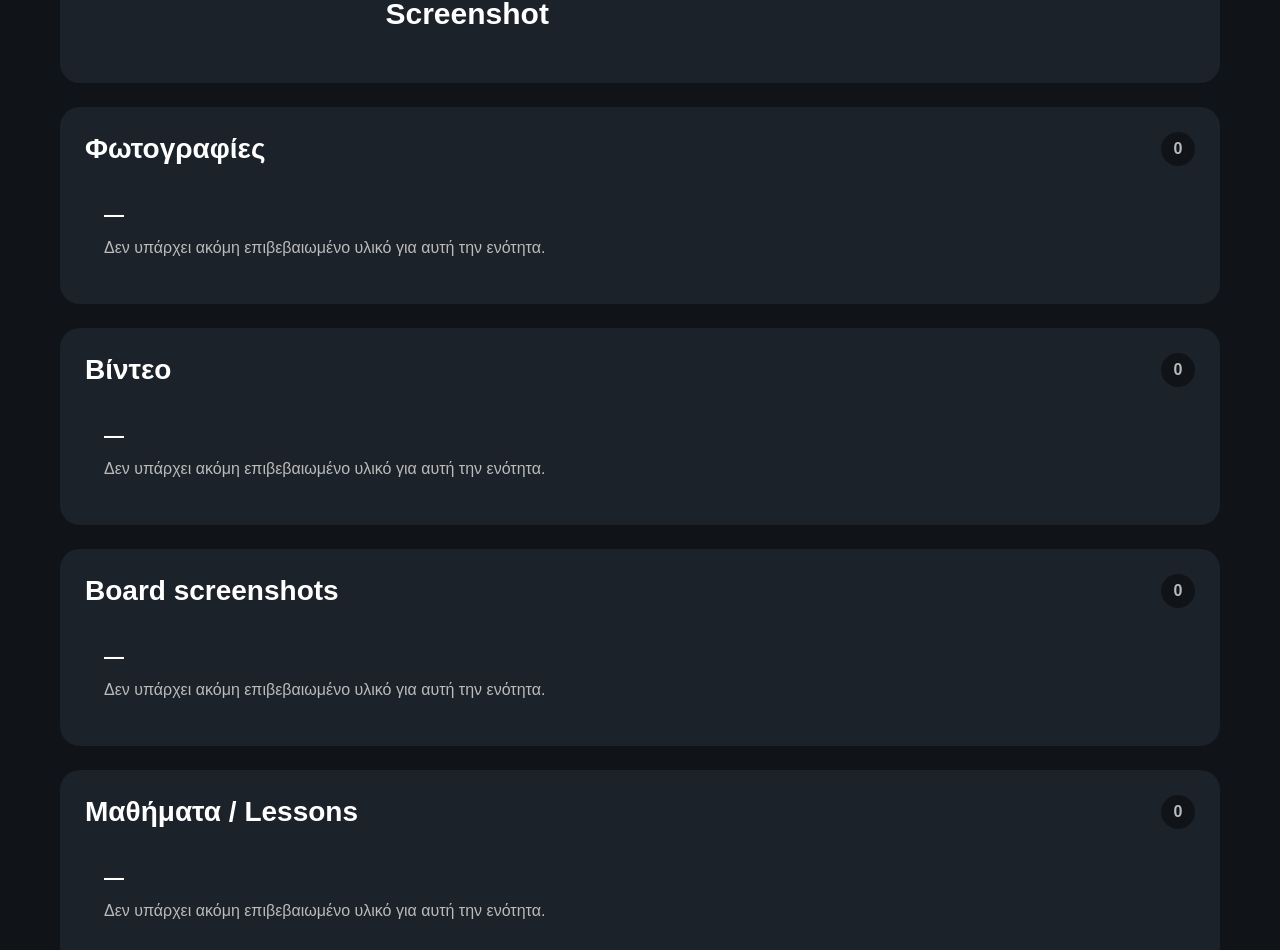
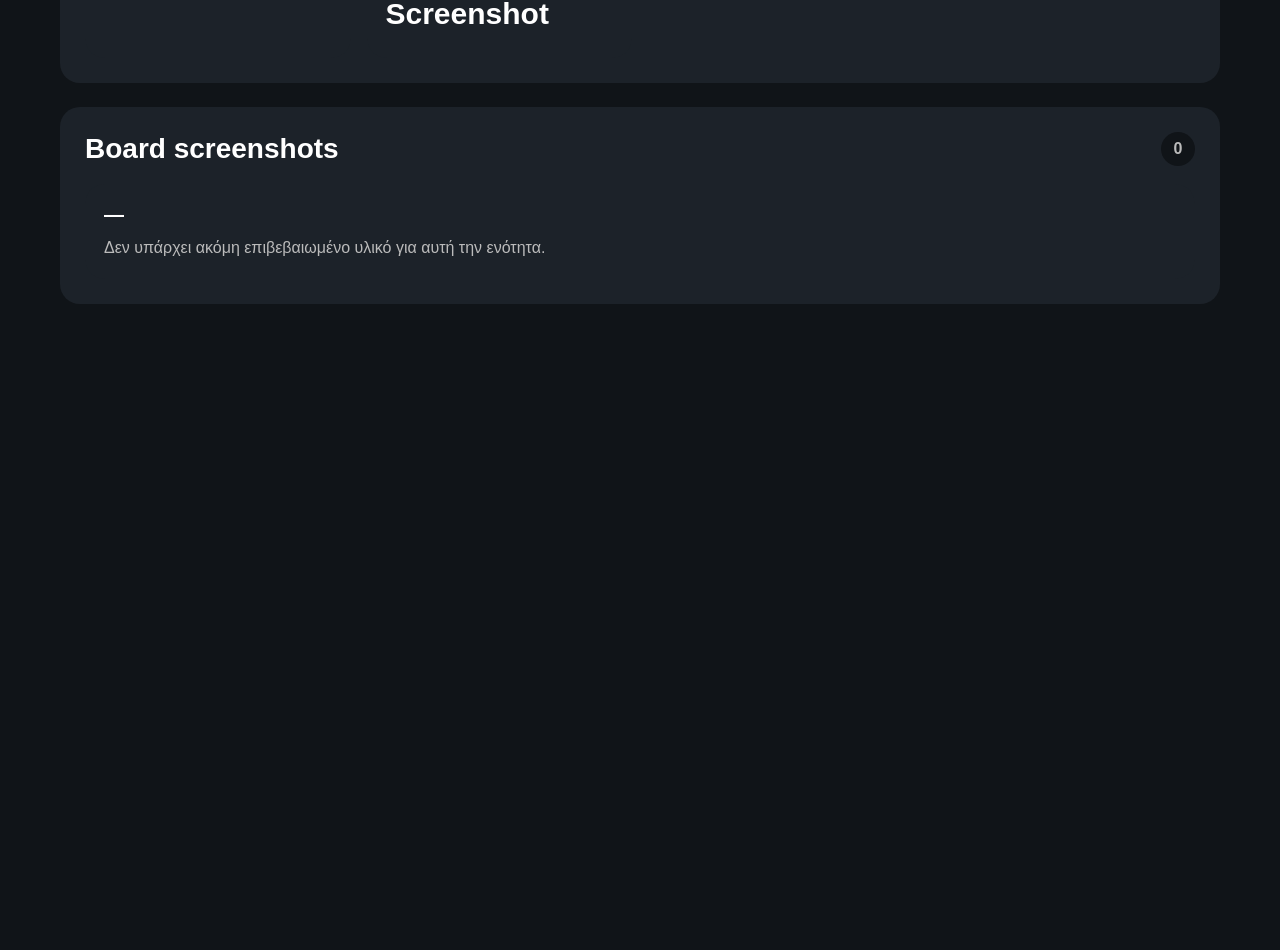
Before and after one commit to nick1stef2/bridge-life, a React (Vite) app: page /tournament/agpar-204443-2026-07-11 in a window 1280 px wide. Shown: the part 1196-2146 px from the top of the page. After the commit the page ends 1560 px from the top, so only its background shows below. Built offline with nearby package versions, Linux system fonts and the light colour scheme.

Commit message:
Fix team results filter and tournament details

```diff
--- a/src/pages/Results.jsx
+++ b/src/pages/Results.jsx
@@ -181,8 +181,12 @@ function Results() {
         .toLowerCase();
       const matchesFilter =
         activeFilter === "Όλοι" ||
-        (result.type && result.type.toLowerCase().includes(activeFilter.toLowerCase())) ||
-        (result.title && result.title.toLowerCase().includes(activeFilter.toLowerCase()));
+        (activeFilter === "Ζεύγη" && result.eventFormat === "pairs") ||
+        (activeFilter === "Ομαδικά" && result.eventFormat === "teams") ||
+        (!["Ζεύγη", "Ομαδικά"].includes(activeFilter) && (
+          (result.type && result.type.toLowerCase().includes(activeFilter.toLowerCase())) ||
+          (result.title && result.title.toLowerCase().includes(activeFilter.toLowerCase()))
+        ));
       const matchesSearch = !normalizedSearch || searchableText.includes(normalizedSearch);
 
       return matchesFilter && matchesSearch;
--- a/src/pages/TournamentDetail.jsx
+++ b/src/pages/TournamentDetail.jsx
@@ -6,10 +6,7 @@ const missingValue = "—";
 
 const detailSections = [
   { key: "results", title: "Αποτελέσματα" },
-  { key: "photos", title: "Φωτογραφίες" },
-  { key: "videos", title: "Βίντεο" },
   { key: "boardImages", title: "Board screenshots" },
-  { key: "lessons", title: "Μαθήματα / Lessons" },
 ];
 
 function toDisplay(value) {
@@ -71,14 +68,11 @@ function buildDetailItems(tournament) {
 
   return {
     results: resultItems,
-    photos: [],
-    videos: [],
     boardImages: (tournament.boardImages || []).map((image, index) => ({
       title: `Board screenshot ${index + 1}`,
       image,
       text: "Πραγματικό screenshot από τον φάκελο boards.",
     })),
-    lessons: [],
   };
 }
 
```
